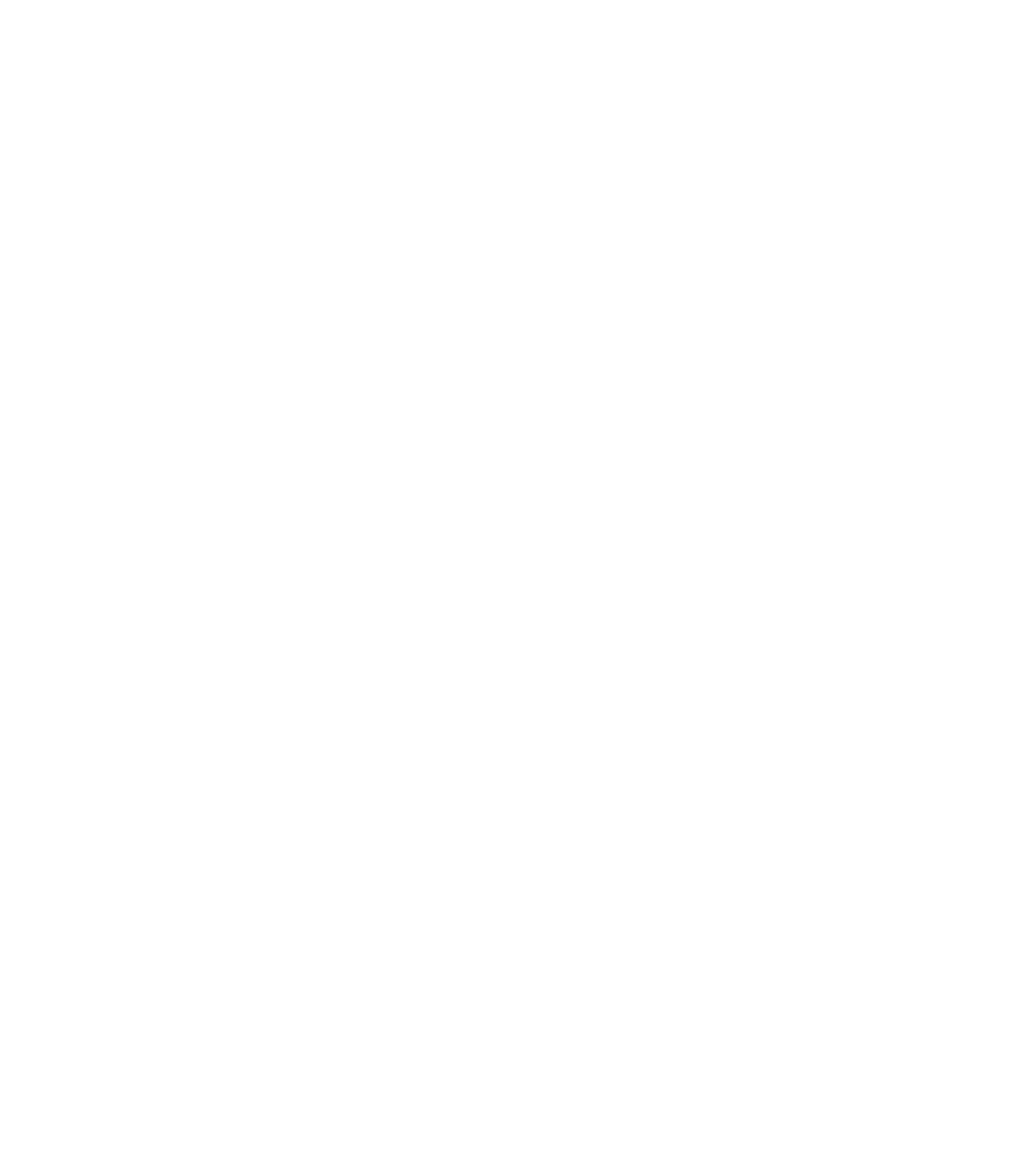
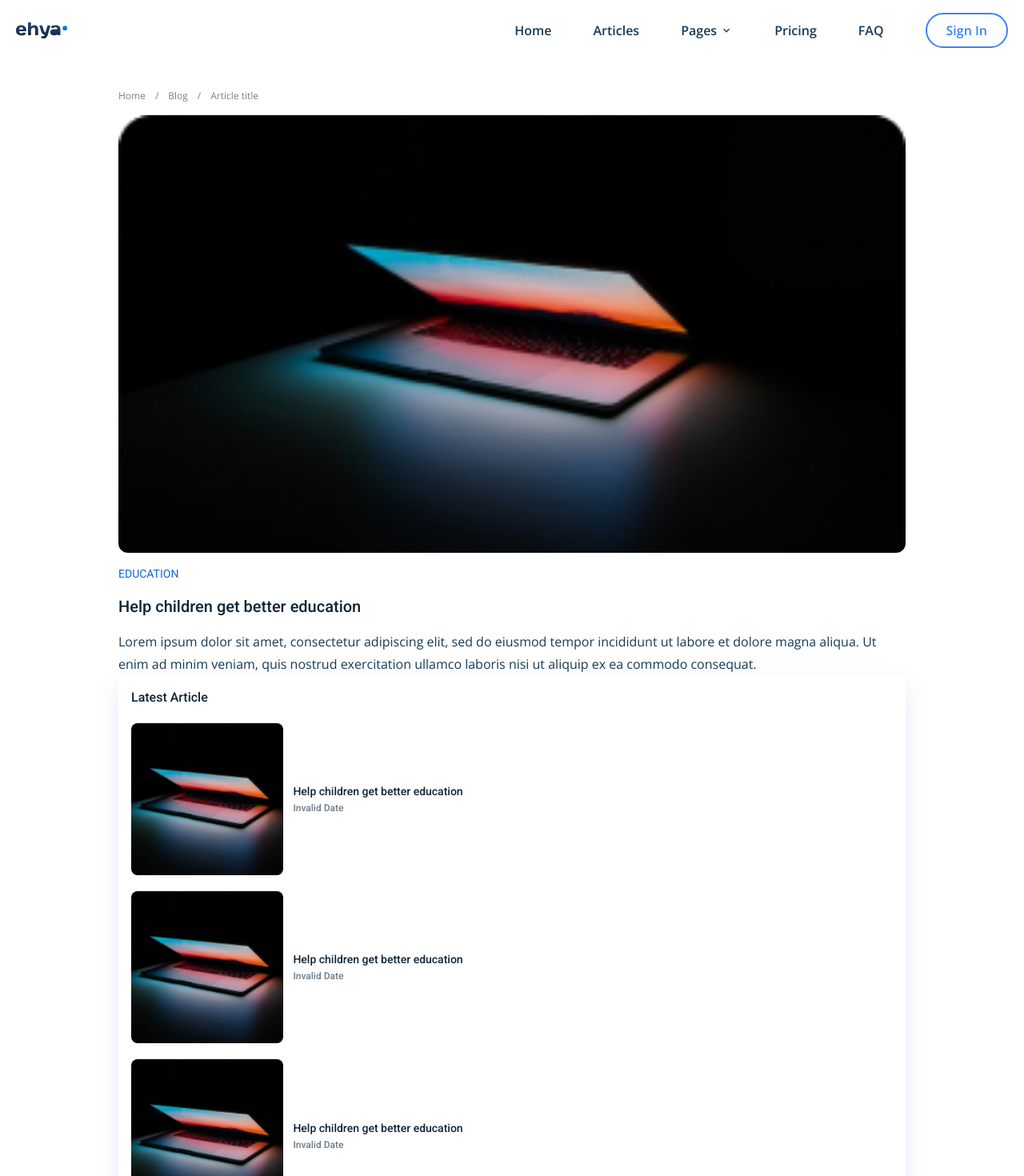
Before and after one commit to OscarMo1/blog, a React (Create React App) app: page /blog/1 in a window 1280 px wide. Before the commit this address had no page. Shown: the top 1470 px of the page at 80% size. Before the commit the page ends 800 px from the top, so only its background shows below. Built offline with nearby package versions, Linux system fonts and the light colour scheme.

Commit message:
Created Article Tab
added BreadCrumbs.jsx and SuggestedPost.jsx

```diff
--- a/src/App.js
+++ b/src/App.js
@@ -9,7 +9,7 @@ function App() {
     <div className="App font-opensans">
       <Routes>
         <Route index path="/" element={<Homepage/>}/>
-        <Route index path="/blog" element={<ArticleInfo/>}/>
+        <Route index path="/blog/:id" element={<ArticleInfo/>}/>
       </Routes>
 
 
--- /dev/null
+++ b/src/component/BreadCrumbs.jsx
@@ -0,0 +1,17 @@
+import React from 'react';
+import { Link } from 'react-router-dom';
+
+const BreadCrumbs = ({data}) => {
+  return (
+    <div className="flex items-center py-4 overflow-x-auto whitespace-nowrap">
+        {data.map((item, index) =>(
+            <div className="text-black opacity-50 text-xs">
+                <Link to={item.link}>{item.name}</Link>
+                {index !== data.length-1 && <span className="px-3">/</span>}
+            </div>
+        ))}
+    </div>
+  );
+};
+
+export default BreadCrumbs
--- a/src/pages/ArticleInfo/ArticleInfo.jsx
+++ b/src/pages/ArticleInfo/ArticleInfo.jsx
@@ -1,11 +1,65 @@
 import React from 'react'
+import { Link } from 'react-router-dom';
 import MainLayout from '../../component/MainLayout';
+import BreadCrumbs from '../../component/BreadCrumbs';
+import {images} from "../../constants"
+import SuggestedPosts from './container/SuggestedPosts';
+
+const breadCrumbsData = [
+    {name: "Home", link: "/"},
+    {name: "Blog", link: "/blog"},
+    {name: "Article title", link: "/blog/1"},
+]
+
+const postsData = [
+  {
+    _id: "1",
+    image: images.Post1Image,
+    title: "Help children get better education",
+    createdAt: "2023-01-28T:35:53.607"
+  },
+  {
+    _id: "2",
+    image: images.Post1Image,
+    title: "Help children get better education",
+    createdAt: "2023-01-28T:35:53.607"
+  },
+  {
+    _id: "3",
+    image: images.Post1Image,
+    title: "Help children get better education",
+    createdAt: "2023-01-28T:35:53.607"
+  },
+  {
+    _id: "4",
+    image: images.Post1Image,
+    title: "Help children get better education",
+    createdAt: "2023-01-28T:35:53.607+0000"
+  },
+]
 
 const ArticleInfo = () => {
   return (
     <MainLayout>
-        <section>
-            <h1> Article Detail Page</h1>
+        <section className="container mx-auto max-w-5xl flex flex-col px-5 py-5">
+            <article className="flex-1">
+              <BreadCrumbs data={breadCrumbsData}/>
+              <img className="rounded-xl w-full"src={images.Post1Image} alt="laptop" />
+              <Link to="/blog?category=selectedCategory" className="text-primary text-sm font-roboto inline-block mt-4">
+                EDUCATION
+              </Link>
+              <h1 className="text-xl font-medium font-roboto mt-4 text-dark-hard">
+                Help children get better education
+              </h1>
+              <div className="mt-4 text-dark-soft">
+                <p className="leading-7">
+                  Lorem ipsum dolor sit amet, consectetur adipiscing elit, sed do eiusmod tempor
+                  incididunt ut labore et dolore magna aliqua. Ut enim ad minim veniam, quis nostrud
+                  exercitation ullamco laboris nisi ut aliquip ex ea commodo consequat.
+                </p>
+              </div>
+            </article>
+            <SuggestedPosts header="Latest Article" posts={postsData}/>
         </section>
     </MainLayout>
   )
--- /dev/null
+++ b/src/pages/ArticleInfo/container/SuggestedPosts.jsx
@@ -0,0 +1,30 @@
+import React from 'react'
+
+const SuggestedPosts = ({className, header, posts = [] }) => {
+  return (
+    <div className={`w-full shadow-[rgba(7,_65,_210,_0.1)_0px_9px_30px] rounded-lg p-4 ${className}`}>
+      <h2 className="font-roboto font-medium text-dark-hard">
+        {header}
+      </h2>
+      <div className="grid gap-y-5 mt-5">
+        {posts.map((item)=>(
+            <div key={item._id} className= "flex space-x-3 flex-nowrap items-center">
+                <img className="aspect-square object-cover rounded-lg w-1/5" src={item.image} alt="laptop" />
+                <div className="text-sm font-roboto text-dark-hard font-medium">
+                    <h3>{item.title}</h3>
+                    <span className="text-xs opacity-60">
+                        {new Date(item.createdAt).toLocaleDateString("en-US",{
+                            day: "numeric",
+                            month: "short",
+                            year: "numeric",
+                        })}
+                    </span>
+                </div>
+            </div>
+        ))}
+      </div>
+    </div>
+  )
+}
+
+export default SuggestedPosts
```
